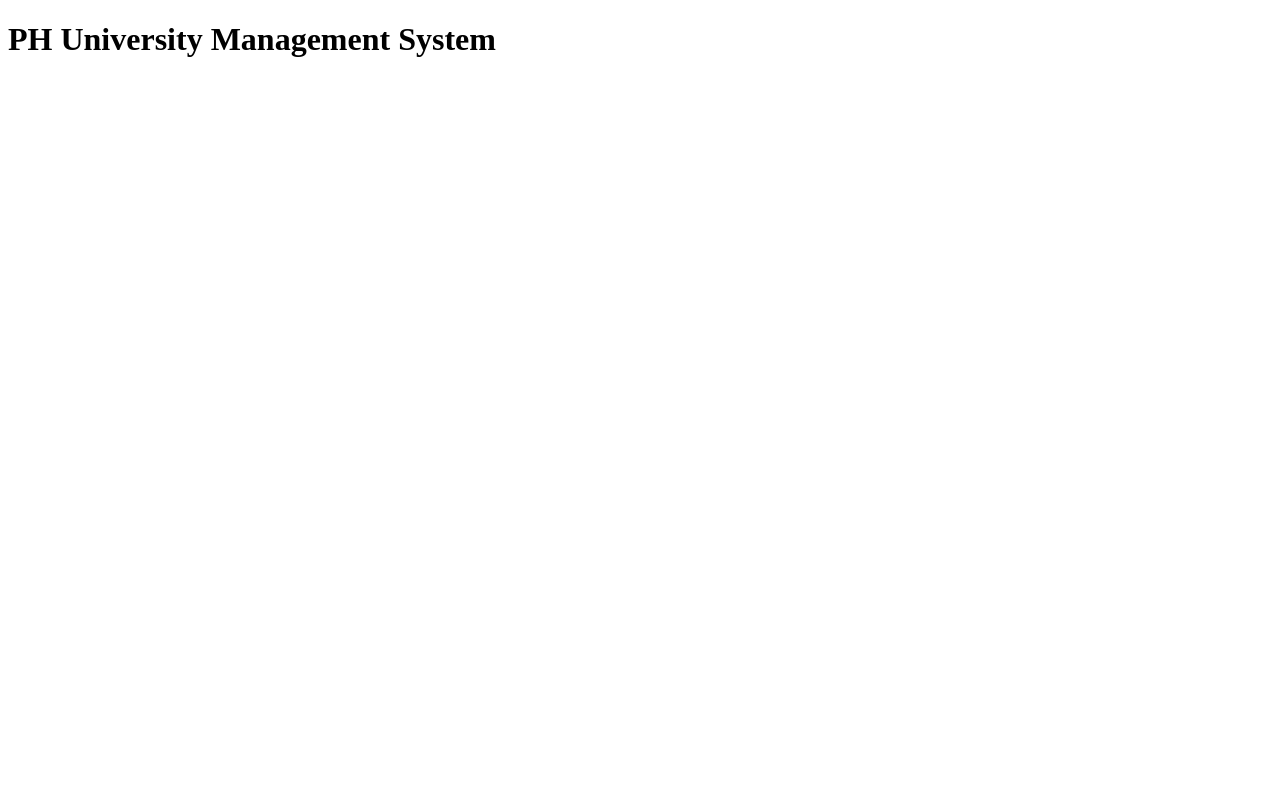
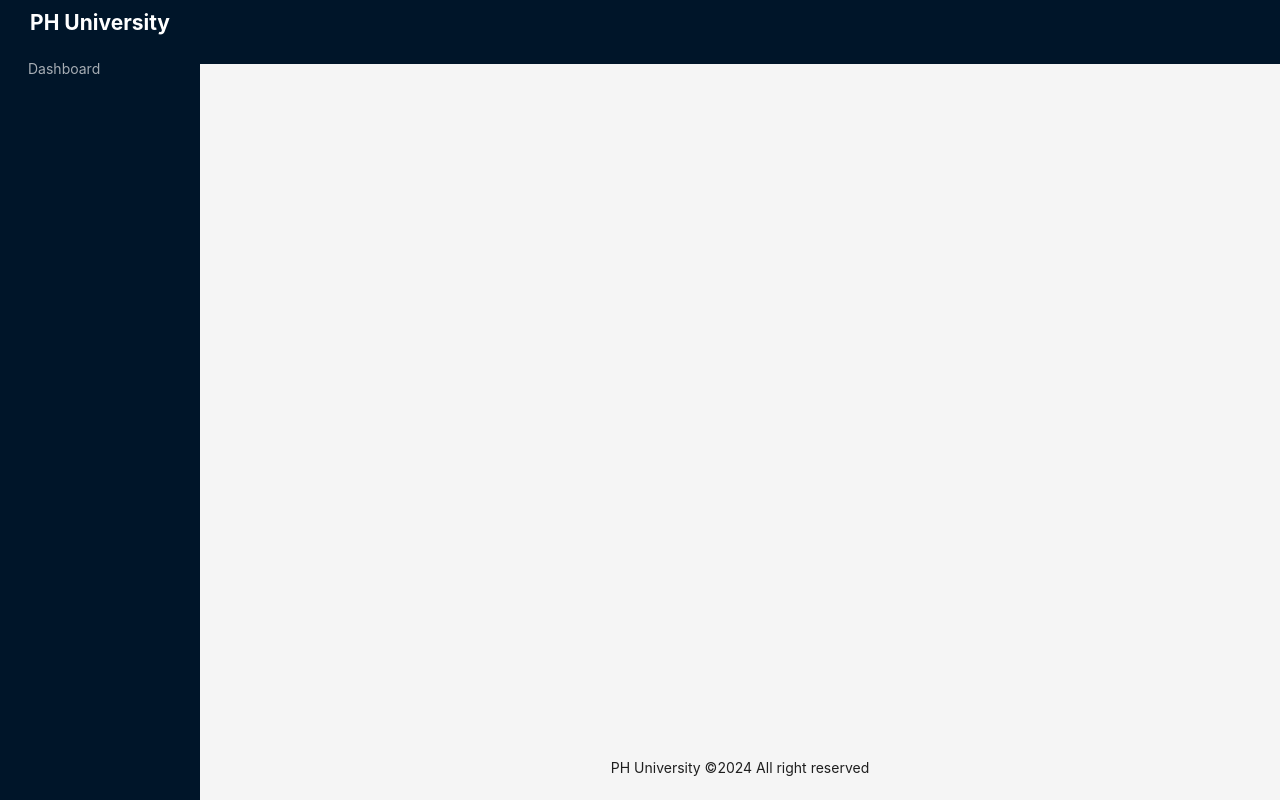
Before and after one commit to mfarhadattari/ph-university, a React (Vite) app: page / in a window 1280 px wide. Built offline with nearby package versions, Linux system fonts and the light colour scheme.

Commit message:
basic route and layout setup

```diff
--- a/src/App.tsx
+++ b/src/App.tsx
@@ -1,9 +1,7 @@
+import MainLayout from "./components/layout/MainLayout";
+
 const App = () => {
-  return (
-    <div>
-      <h1>PH University Management System</h1>
-    </div>
-  );
+  return <MainLayout />;
 };
 
 export default App;
--- /dev/null
+++ b/src/components/layout/MainLayout.tsx
@@ -0,0 +1,64 @@
+import { Layout, Menu } from "antd";
+import { NavLink, Outlet } from "react-router-dom";
+
+const { Header, Content, Footer, Sider } = Layout;
+
+const items = [
+  {
+    key: "Dashboard",
+    label: <NavLink to="/admin/dashboard">Dashboard</NavLink>,
+  },
+];
+
+const MainLayout = () => {
+  return (
+    <Layout style={{ minHeight: "100vh" }}>
+      <Sider
+        breakpoint="lg"
+        collapsedWidth="0"
+        onBreakpoint={(broken) => {
+          console.log(broken);
+        }}
+        onCollapse={(collapsed, type) => {
+          console.log(collapsed, type);
+        }}
+      >
+        <div
+          style={{
+            width: "100%",
+            display: "flex",
+            alignItems: "center",
+            justifyContent: "center",
+            margin: "10px 0",
+          }}
+        >
+          <h1 style={{ color: "white", textAlign: "center" }}>PH University</h1>
+        </div>
+        <Menu
+          theme="dark"
+          mode="inline"
+          defaultSelectedKeys={["4"]}
+          items={items}
+        />
+      </Sider>
+      <Layout>
+        <Header style={{ padding: 0 }} />
+        <Content style={{ margin: "24px 16px 0" }}>
+          <div
+            style={{
+              padding: 24,
+              minHeight: 360,
+            }}
+          >
+            <Outlet />
+          </div>
+        </Content>
+        <Footer style={{ textAlign: "center" }}>
+          PH University ©{new Date().getFullYear()} All right reserved
+        </Footer>
+      </Layout>
+    </Layout>
+  );
+};
+
+export default MainLayout;
--- a/src/index.css
+++ b/src/index.css
@@ -0,0 +1,5 @@
+* {
+  box-sizing: border-box;
+  padding: 0;
+  margin: 0;
+}
--- a/src/main.tsx
+++ b/src/main.tsx
@@ -1,10 +1,11 @@
-import React from 'react'
-import ReactDOM from 'react-dom/client'
-import App from './App.tsx'
-import './index.css'
+import React from "react";
+import ReactDOM from "react-dom/client";
+import { RouterProvider } from "react-router-dom";
+import "./index.css";
+import { router } from "./routes/route.tsx";
 
-ReactDOM.createRoot(document.getElementById('root')!).render(
+ReactDOM.createRoot(document.getElementById("root")!).render(
   <React.StrictMode>
-    <App />
-  </React.StrictMode>,
-)
+    <RouterProvider router={router} />
+  </React.StrictMode>
+);
--- /dev/null
+++ b/src/routes/route.tsx
@@ -0,0 +1,9 @@
+import { createBrowserRouter } from "react-router-dom";
+import App from "../App";
+
+export const router = createBrowserRouter([
+  {
+    path: "/",
+    element: <App />,
+  },
+]);
```
